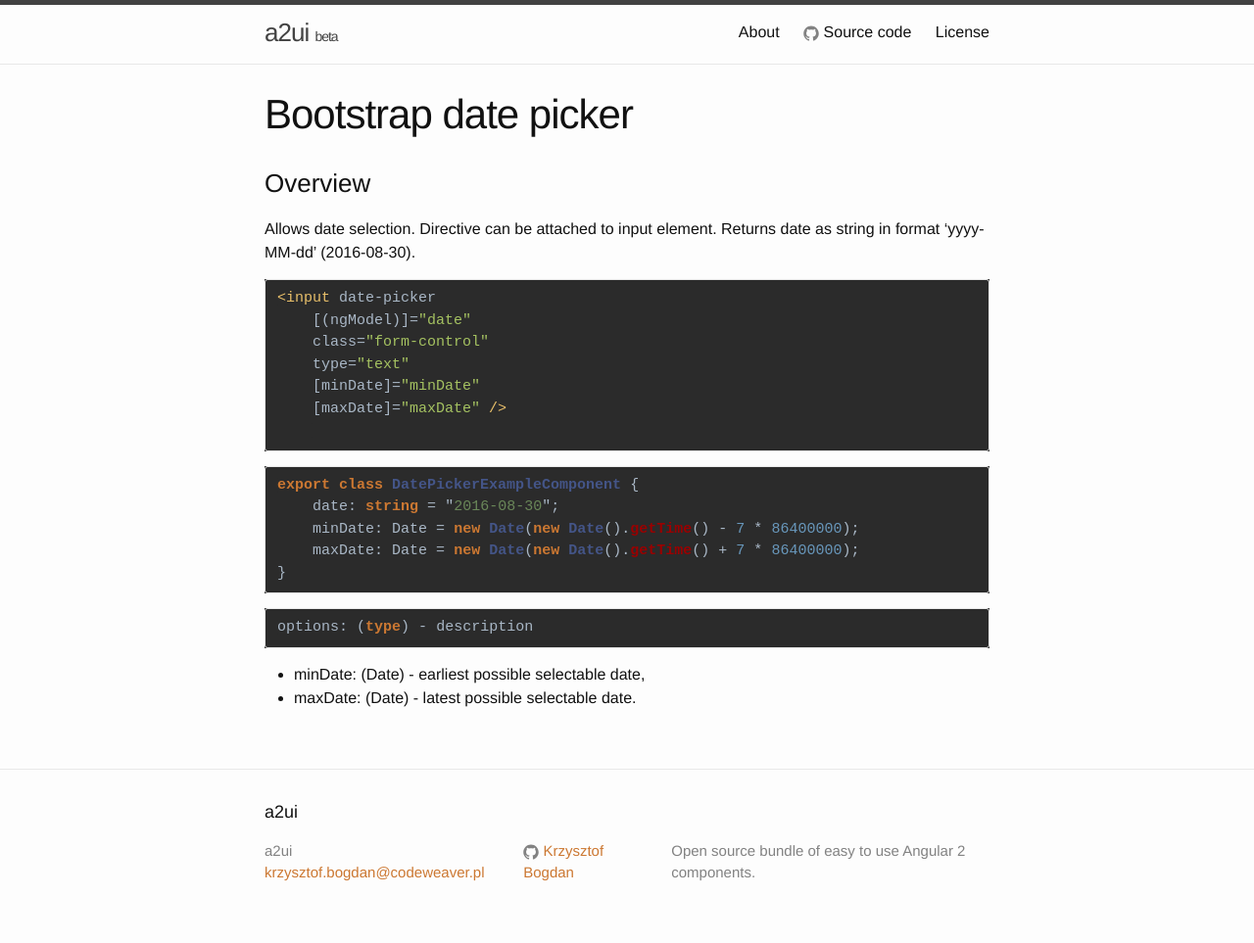
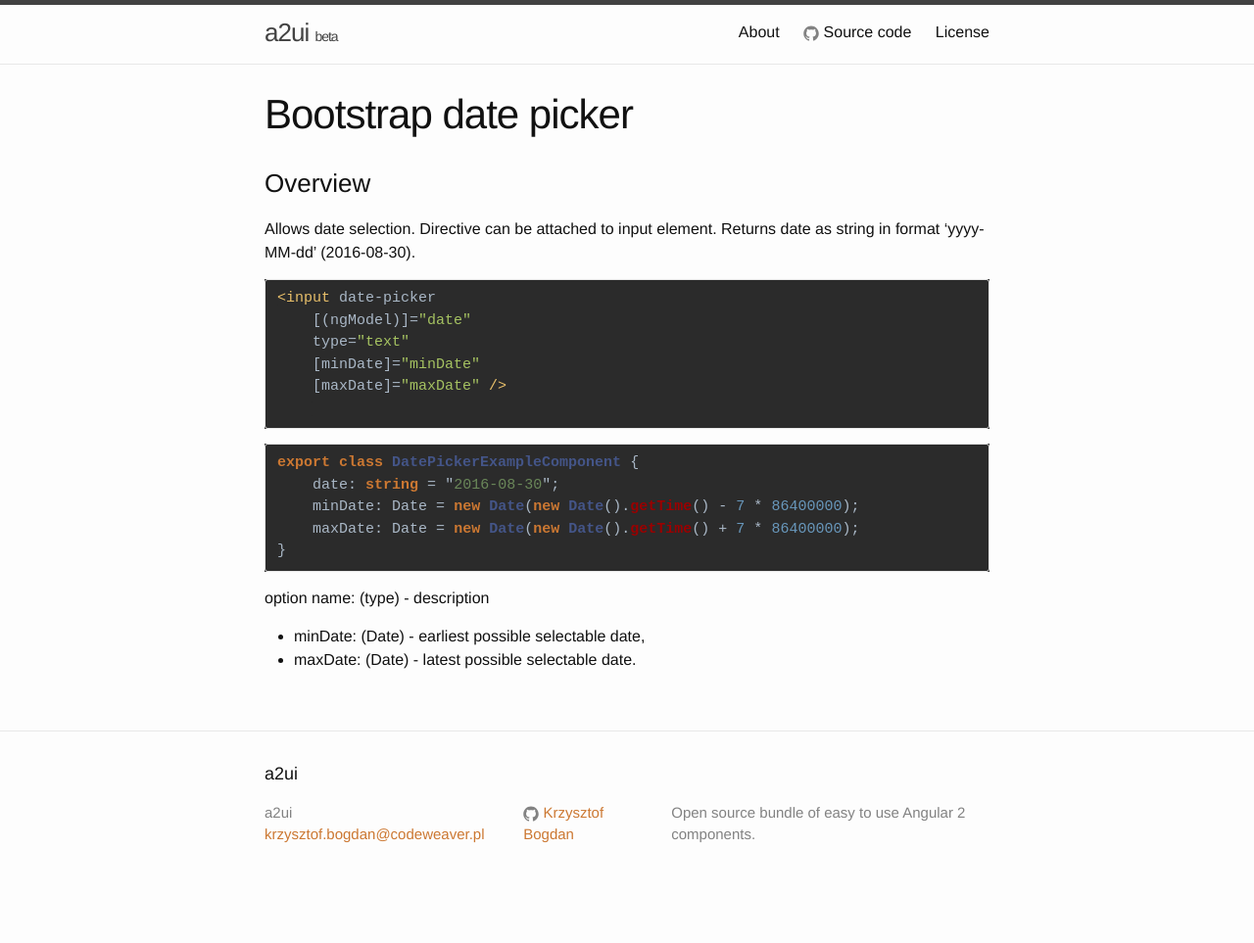
Before and after one commit to a2ui/a2ui, a Jekyll site: the page built from documentation/bootstrap/date-picker.md, in a window 1280 px wide. Shown: the whole page at 98% size. Built offline with Jekyll 4.4.1, drawn with Linux system fonts in a browser that asks for light colours; comment, search, counter and statistics services are not loaded; after the commit the page ends 924 px from its top, so only the background shows below that.

Commit message:
Change date picker documentation

```diff
--- a/documentation/bootstrap/date-picker.md
+++ b/documentation/bootstrap/date-picker.md
@@ -13,7 +13,6 @@
 {% raw %}
 <input date-picker
     [(ngModel)]="date"
-    class="form-control"
     type="text"
     [minDate]="minDate"
     [maxDate]="maxDate" />
@@ -31,9 +30,7 @@
 {% endraw %}
 {% endhighlight %}
 
-{% highlight ts %}
-options: (type) - description
-{% endhighlight %}
+option name: (type) - description
 
 * minDate: (Date) - earliest possible selectable date,
 * maxDate: (Date) - latest possible selectable date.
```
Also changed, not shown: documentation/bootstrap/date-range-picker.md (+0 -1 lines), documentation/bootstrap/date-time-picker.md (+0 -1 lines), documentation/bootstrap/date-time-range-picker.md (+0 -1 lines).
